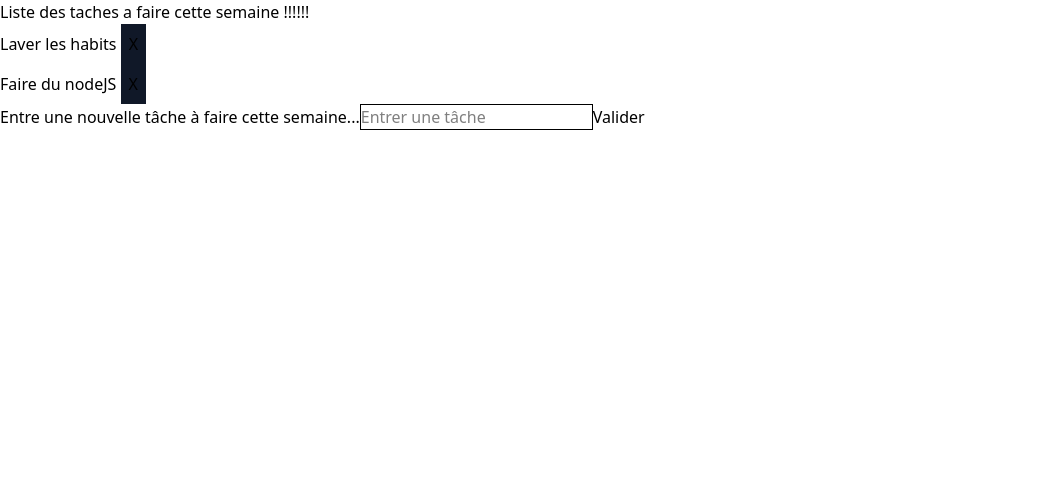
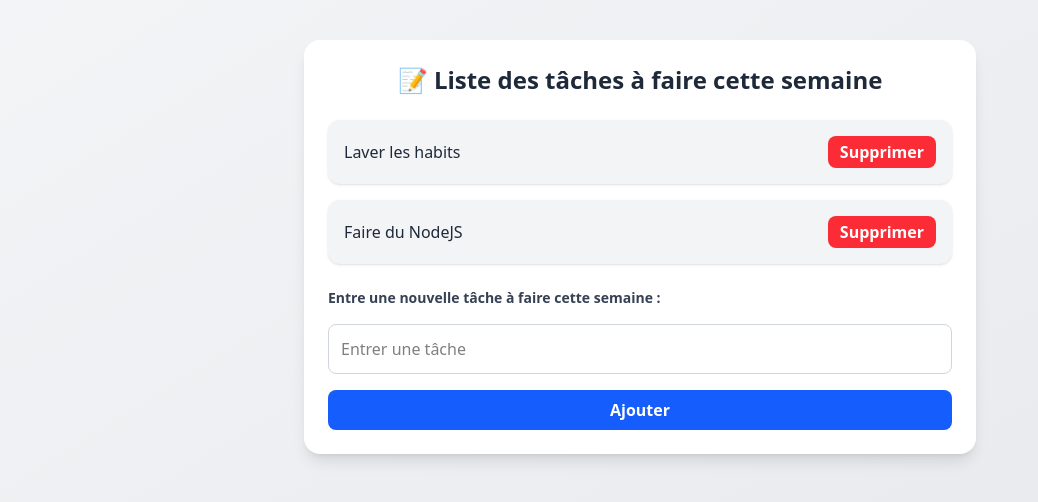
Before and after one commit to Frankam487/task_with_typeScript, a React (Vite) app: page / in a window 1280 px wide. Shown: the top 502 px of the page, without its empty margins (0-1038 px from the left). Built offline with nearby package versions, Linux system fonts and the light colour scheme.

Commit message:
style added

```diff
--- a/src/App.tsx
+++ b/src/App.tsx
@@ -11,23 +11,38 @@ function App() {
     },
     {
       id: 2,
-      name: "Faire du nodeJS",
+      name: "Faire du NodeJS",
     },
   ]);
 
+  return (
+    <div className="min-h-screen bg-gradient-to-br from-gray-100 to-gray-200 py-10 px-4">
+      <div className="max-w-2xl mx-auto bg-white rounded-2xl shadow-lg p-6">
+        <h1 className="text-2xl font-bold text-center text-gray-800 mb-6">
+          📝 Liste des tâches à faire cette semaine
+        </h1>
 
-  return (
-    <div className="">
-      <h1>Liste des taches a faire cette semaine !!!!!!</h1>
-      <div className="">
-        <ul className=" flex flex-col justify-center align-center">
+        <ul className="space-y-4 mb-6">
           {datas.map((task) => (
-            <Task data={datas} task={ task} index={task.id} />
+            <Task
+              key={task.id}
+              data={datas}
+              task={task}
+              index={task.id}
+              setData={setData}
+            />
           ))}
         </ul>
-        <Form data={datas} setChange={setChange} change={change} setData={setData} />
+
+        <Form
+          data={datas}
+          setChange={setChange}
+          change={change}
+          setData={setData}
+        />
       </div>
     </div>
   );
 }
+
 export default App;
--- a/src/components/Form.tsx
+++ b/src/components/Form.tsx
@@ -1,39 +1,46 @@
 import TaskType from "../taskType";
-
 
 export function Form({ data, change, setData, setChange }: TaskType) {
   const handleSubmit = (e: React.FormEvent<HTMLFormElement>) => {
     e.preventDefault();
-    if (change != "") {
 
+    if (change.trim() !== "") {
       const newTask = {
         id: new Date().getTime(),
-        name: change,
+        name: change.trim(),
       };
 
       setData([...data, newTask]);
       setChange("");
     } else {
-      alert("Le formulaire ne peut pas etre vide!!")
+      alert("Le formulaire ne peut pas être vide !");
     }
-
   };
 
   return (
-    <div className="form">
-      <form onSubmit={handleSubmit}>
-        <label htmlFor="taskInput">
-          Entre une nouvelle tâche à faire cette semaine...
+    <div className="mt-6">
+      <form onSubmit={handleSubmit} className="flex flex-col gap-4">
+        <label
+          htmlFor="taskInput"
+          className="text-gray-700 font-semibold text-sm"
+        >
+          Entre une nouvelle tâche à faire cette semaine :
         </label>
+
         <input
           type="text"
           id="taskInput"
-          className="border"
           placeholder="Entrer une tâche"
           value={change}
           onChange={(e) => setChange(e.target.value)}
+          className="p-3 border border-gray-300 rounded-lg focus:outline-none focus:ring-2 focus:ring-blue-500"
         />
-        <input type="submit" value="Valider" />
+
+        <input
+          type="submit"
+          value="Ajouter"
+          className="bg-blue-600 hover:bg-blue-700 text-white font-semibold py-2 px-4 rounded-lg cursor-pointer transition-colors duration-200"
+        />
       </form>
     </div>
   );
--- a/src/components/Task.tsx
+++ b/src/components/Task.tsx
@@ -2,31 +2,32 @@ interface Task {
   id: number;
   name: string;
 }
-type TaskType = {
-  handleClick: (id: number) => void;
+
+type TaskProps = {
   index: number;
   task: Task;
   data: Task[];
   setData: React.Dispatch<React.SetStateAction<Task[]>>;
 };
 
-export function Task({ index, task , setData, data}: TaskType) {
+export function Task({ index, task, setData, data }: TaskProps) {
   const handleClick = (id: number) => {
-     const taskCopy = [...data];
-     const taskUpdate = taskCopy.filter((t) => t.id != id);
+    const taskUpdate = data.filter((t) => t.id !== id);
     setData(taskUpdate);
   };
+
   return (
-    <div className="task">
-      <li key={index}>
-        {task.name}{" "}
+    <li
+      key={index}
+      className="flex items-center justify-between bg-gray-100 p-4 rounded-xl shadow-sm hover:shadow-md transition-shadow duration-200"
+    >
+      <span className="text-gray-800 font-medium">{task.name}</span>
       <button
-          className="p-2 bg-gray-900 hover:bg-red"
         onClick={() => handleClick(task.id)}
+        className="ml-4 px-3 py-1 rounded-lg bg-red-500 hover:bg-red-600 text-white font-semibold transition-colors duration-150"
       >
-          X
+        Supprimer
       </button>
     </li>
-    </div>
   );
 }
```
Lines whose indentation alone changed are shown as unchanged.
